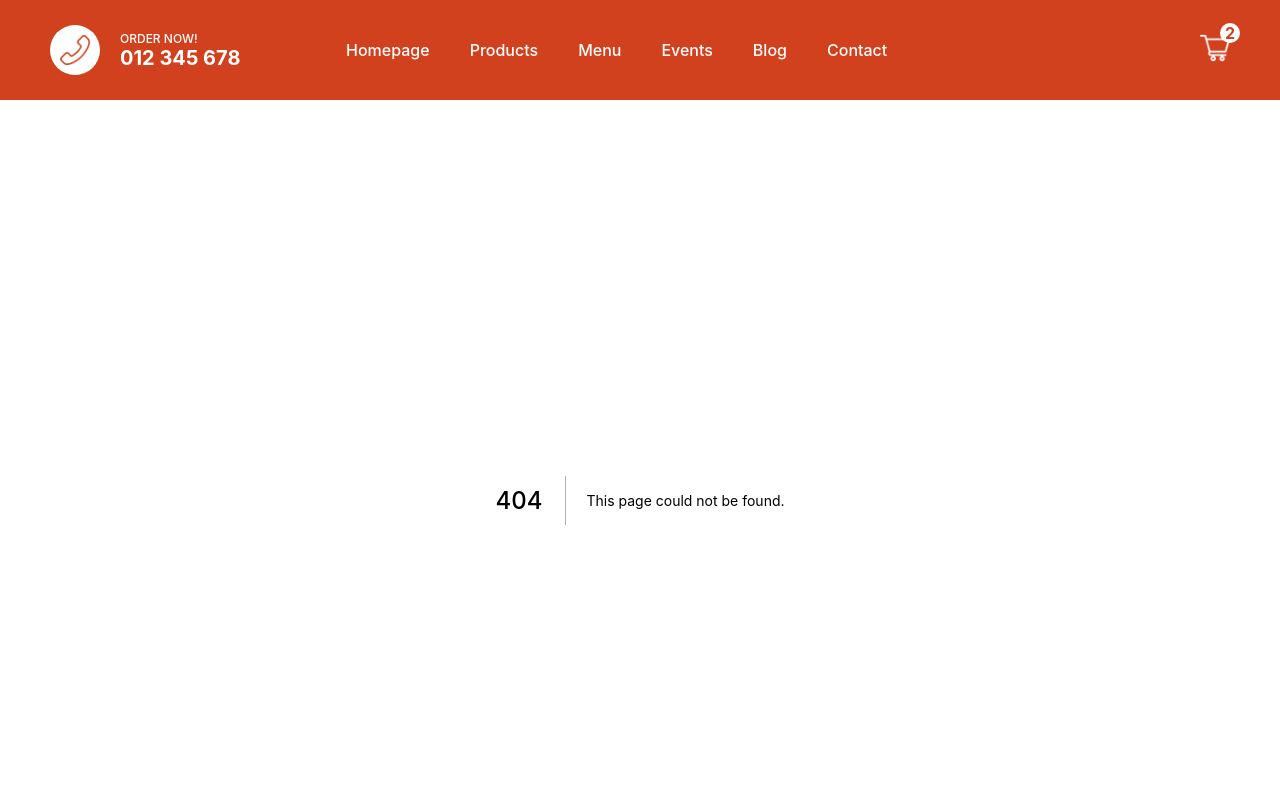
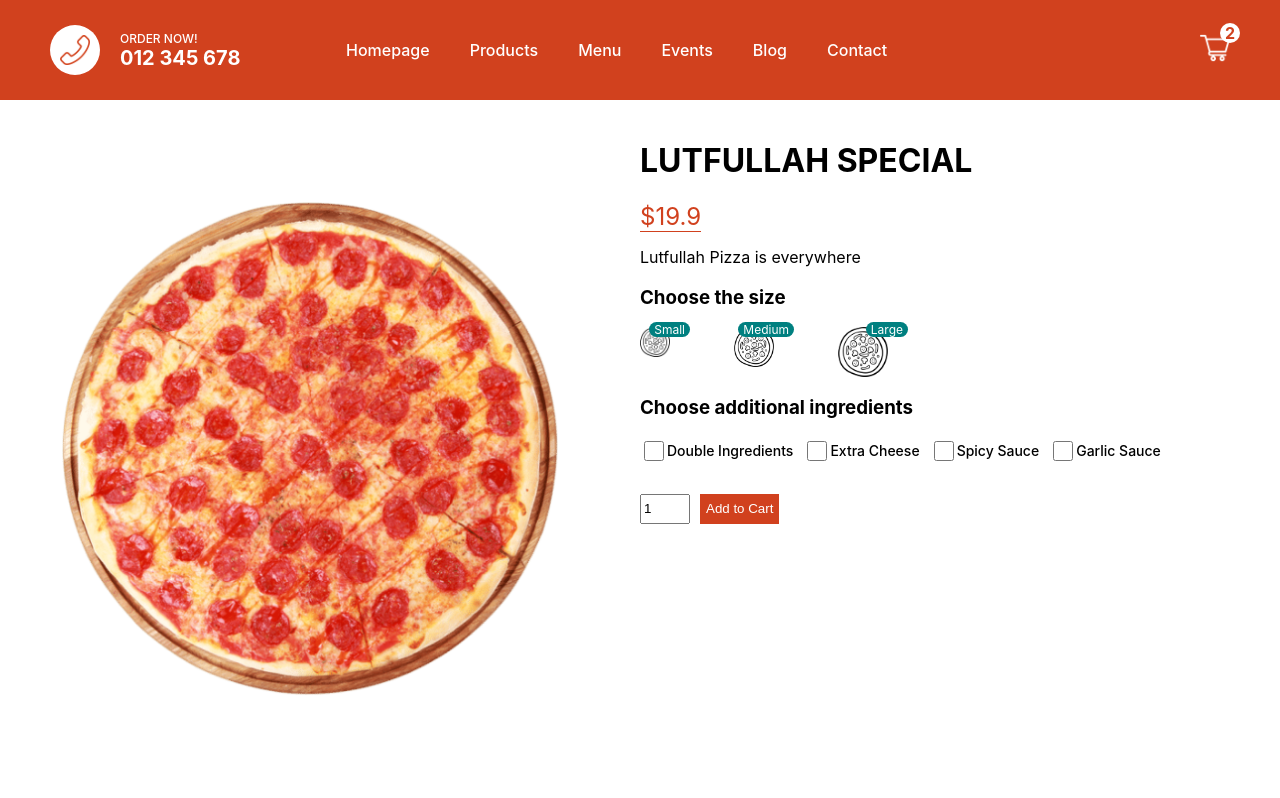
Before and after one commit to lutfullahcelenk/pizza-ordering-app, a Next.js app: page /product/1 in a window 1280 px wide. Before the commit this address had no page. Shown: the top 798 px of the page. Built offline with nearby package versions, Linux system fonts and the light colour scheme.

Commit message:
Product page is done

```diff
--- /dev/null
+++ b/pages/product/[id].jsx
@@ -0,0 +1,89 @@
+import styles from "../../styles/Product.module.css";
+import Image from "next/image";
+import { useState } from "react";
+
+const Product = () => {
+  const [size, setSize] = useState(0);
+  const pizza = {
+    id: 1,
+    img: "/img/pizza.png",
+    name: "LUTFULLAH SPECIAL",
+    price: [19.9, 23.9, 27.9],
+    desc: "Lutfullah Pizza is everywhere",
+  };
+
+  return (
+    <div className={styles.container}>
+      <div className={styles.left}>
+        <div className={styles.imgContainer}>
+          <Image src={pizza.img} objectFit="contain" layout="fill" alt="" />
+        </div>
+      </div>
+      <div className={styles.right}>
+        <h1 className={styles.title}>{pizza.name}</h1>
+        <span className={styles.price}>${pizza.price[size]}</span>
+        <p className={styles.desc}>{pizza.desc}</p>
+        <h3 className={styles.choose}>Choose the size</h3>
+        <div className={styles.sizes}>
+          <div className={styles.size} onClick={() => setSize(0)}>
+            <Image src="/img/size.png" layout="fill" alt="" />
+            <span className={styles.number}>Small</span>
+          </div>
+          <div className={styles.size} onClick={() => setSize(1)}>
+            <Image src="/img/size.png" layout="fill" alt="" />
+            <span className={styles.number}>Medium</span>
+          </div>
+          <div className={styles.size} onClick={() => setSize(2)}>
+            <Image src="/img/size.png" layout="fill" alt="" />
+            <span className={styles.number}>Large</span>
+          </div>
+        </div>
+        <h3 className={styles.choose}>Choose additional ingredients</h3>
+        <div className={styles.ingredients}>
+          <div className={styles.option}>
+            <input
+              type="checkbox"
+              id="double"
+              name="double"
+              className={styles.checkbox}
+            />
+            <label htmlFor="double">Double Ingredients</label>
+          </div>
+          <div className={styles.option}>
+            <input
+              className={styles.checkbox}
+              type="checkbox"
+              id="cheese"
+              name="cheese"
+            />
+            <label htmlFor="cheese">Extra Cheese</label>
+          </div>
+          <div className={styles.option}>
+            <input
+              className={styles.checkbox}
+              type="checkbox"
+              id="spicy"
+              name="spicy"
+            />
+            <label htmlFor="spicy">Spicy Sauce</label>
+          </div>
+          <div className={styles.option}>
+            <input
+              className={styles.checkbox}
+              type="checkbox"
+              id="garlic"
+              name="garlic"
+            />
+            <label htmlFor="garlic">Garlic Sauce</label>
+          </div>
+        </div>
+        <div className={styles.add}>
+            <input type="number" defaultValue={1} className={styles.quantity}/>
+            <button className={styles.button}>Add to Cart</button>
+        </div>
+      </div>
+    </div>
+  );
+};
+
+export default Product;
--- /dev/null
+++ b/styles/Product.module.css
@@ -0,0 +1,140 @@
+.container {
+    height: calc(100vh - 100px);
+    display: flex;
+  }
+
+  .left {
+    flex: 1;
+    height: 100%;
+    display: flex;
+    align-items: center;
+    justify-content: center;
+  }
+
+  .right {
+    flex: 1;
+    padding: 20px;
+  }
+
+  .imgContainer {
+    width: 80%;
+    height: 80%;
+    position: relative;
+  }
+
+  .price {
+    color: #d1411e;
+    font-size: 24px;
+    font-weight: 400;
+    border-bottom: 1px solid #d1411e;
+  }
+
+  .sizes {
+    width: 40%;
+    display: flex;
+    justify-content: space-between;
+  }
+
+  .size {
+    width: 30px;
+    height: 30px;
+    position: relative;
+    cursor: pointer;
+  }
+
+  .size:nth-child(2) {
+    width: 40px;
+    height: 40px;
+  }
+
+  .size:last-child {
+    width: 50px;
+    height: 50px;
+  }
+
+  .number {
+    position: absolute;
+    top: -5px;
+    right: -20px;
+    background-color: teal;
+    color: white;
+    font-size: 12px;
+    padding: 0 5px;
+    border-radius: 10px;
+  }
+
+  .ingredients {
+    display: flex;
+    margin-bottom: 30px;
+  }
+
+  .option {
+    display: flex;
+    align-items: center;
+    margin-right: 10px;
+    font-size: 14px;
+    font-weight: 500;
+  }
+
+  .checkbox {
+    width: 20px;
+    height: 20px;
+  }
+
+  .quantity {
+    width: 50px;
+    height: 30px;
+  }
+
+  .button {
+    height: 30px;
+    margin-left: 10px;
+    background-color: #d1411e;
+    color: white;
+    border: none;
+    font-weight: 500;
+    cursor: pointer;
+  }
+
+  @media screen and (max-width: 480px) {
+    .container {
+      height: auto;
+      text-align: center;
+      flex-direction: column;
+      margin-top: 20px;
+    }
+
+    .imgContainer {
+      width: 70vw;
+      height: 70vw;
+    }
+
+    .title {
+      margin: 5px;
+    }
+
+    .sizes {
+      width: 100%;
+      padding: 0px 20px;
+    }
+
+    .ingredients {
+      flex-direction: column;
+    }
+
+    .option {
+      margin: 10px;
+      font-size: 18px;
+    }
+
+    .checkbox {
+      width: 25px;
+      height: 25px;
+    }
+
+    .quantity,
+    .button {
+      height: 50px;
+      padding: 10px 20px;
+    }
+  }
```
Also changed, not shown: pages/Cart.jsx (added), pages/orders/[id].jsx (added), styles/Cart.module.css (added).
